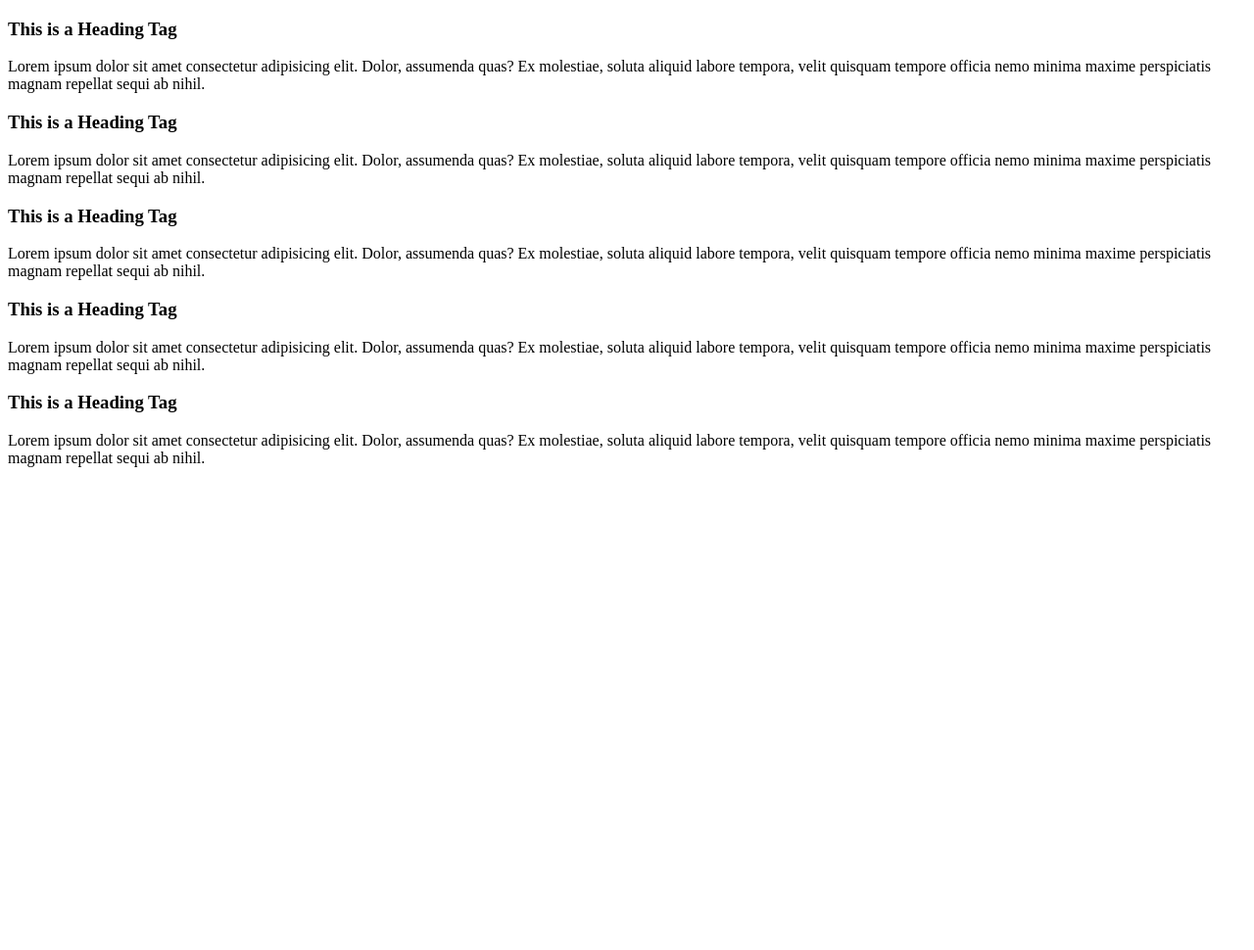
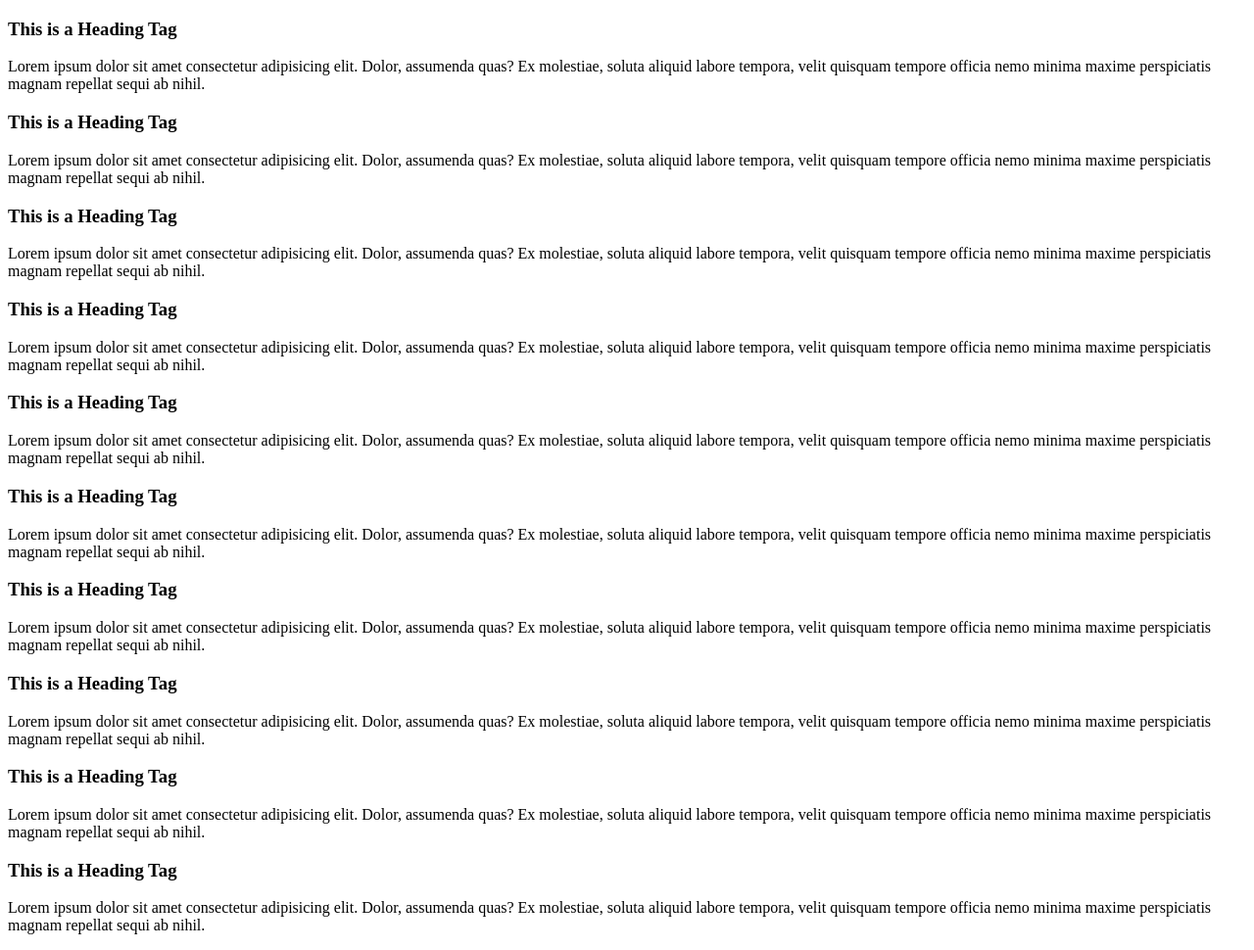
Before and after one commit to Sharif-Miah/test-githun, a plain HTML site: page index.html in a window 1280 px wide. Shown: the whole page at 98% size. Before the commit the page ends 800 px from the top, so only its background shows below. Drawn offline with Linux system fonts and the light colour scheme.

Commit message:
add another blog

```diff
--- a/index.html
+++ b/index.html
@@ -41,6 +41,38 @@
                     aliquid labore tempora, velit quisquam tempore officia nemo minima maxime perspiciatis magnam
                     repellat sequi ab nihil.</p>
             </div>
+            <div class="blog">
+                <h1>This is a Heading Tag</h1>
+                <p>Lorem ipsum dolor sit amet consectetur adipisicing elit. Dolor, assumenda quas? Ex molestiae, soluta
+                    aliquid labore tempora, velit quisquam tempore officia nemo minima maxime perspiciatis magnam
+                    repellat sequi ab nihil.</p>
+            </div>
+            <div class="blog">
+                <h1>This is a Heading Tag</h1>
+                <p>Lorem ipsum dolor sit amet consectetur adipisicing elit. Dolor, assumenda quas? Ex molestiae, soluta
+                    aliquid labore tempora, velit quisquam tempore officia nemo minima maxime perspiciatis magnam
+                    repellat sequi ab nihil.</p>
+            </div>
+            <div class="blog">
+                <h1>This is a Heading Tag</h1>
+                <p>Lorem ipsum dolor sit amet consectetur adipisicing elit. Dolor, assumenda quas? Ex molestiae, soluta
+                    aliquid labore tempora, velit quisquam tempore officia nemo minima maxime perspiciatis magnam
+                    repellat sequi ab nihil.</p>
+            </div>
+            <div class="blog">
+                <h1>This is a Heading Tag</h1>
+                <p>Lorem ipsum dolor sit amet consectetur adipisicing elit. Dolor, assumenda quas? Ex molestiae, soluta
+                    aliquid labore tempora, velit quisquam tempore officia nemo minima maxime perspiciatis magnam
+                    repellat sequi ab nihil.</p>
+
+            </div>
+            <div class="blog">
+                <h1>This is a Heading Tag</h1>
+                <p>Lorem ipsum dolor sit amet consectetur adipisicing elit. Dolor, assumenda quas? Ex molestiae, soluta
+                    aliquid labore tempora, velit quisquam tempore officia nemo minima maxime perspiciatis magnam
+                    repellat sequi ab nihil.</p>
+
+            </div>
         </article>
     </section>
 </body>
```
